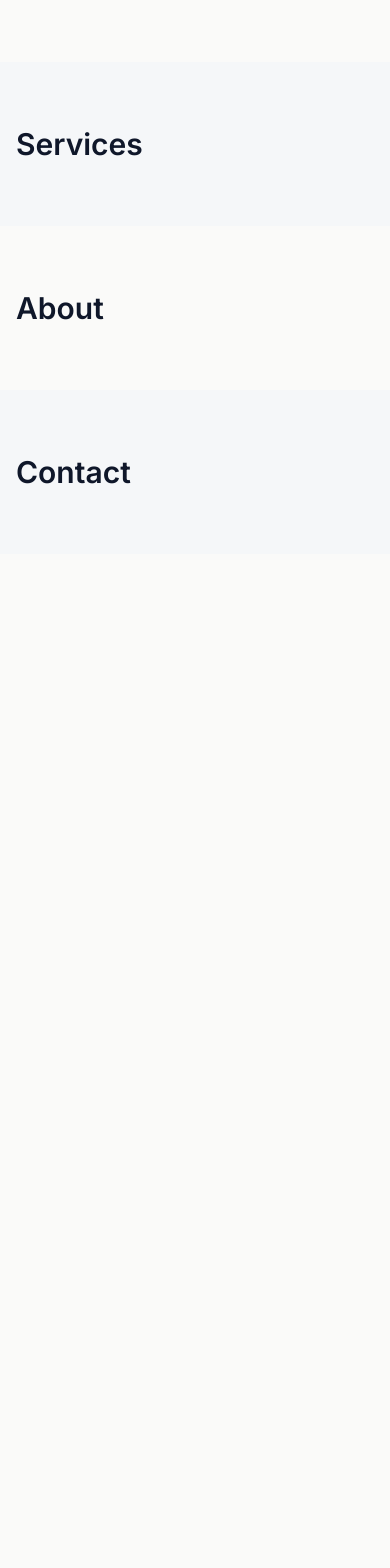
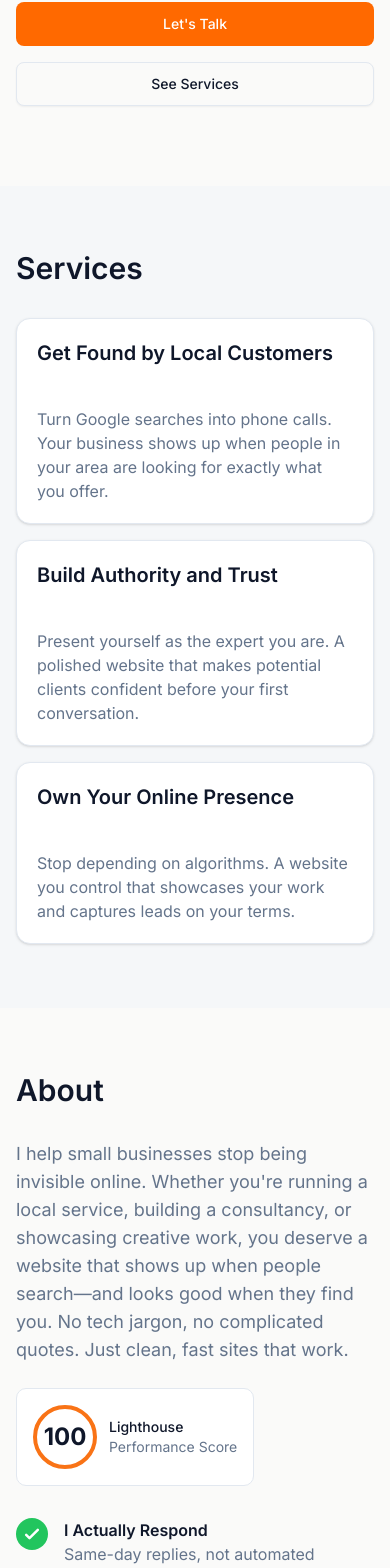
Before and after one commit to badjonz/jon-kumar-web-solutions-repo, a Next.js app: page / in a window 390 px wide. Shown: the part 418-1986 px from the top of the page. Before the commit the page ends 972 px from the top, so only its background shows below. Built offline with nearby package versions, Linux system fonts and the light colour scheme.

Commit message:
feat: Add Epic 2 content sections
- Add ServicesSection with 3 service cards and responsive grid
- Add AboutSection with trust signals and Lighthouse badge
- Update HeroSection with improved animations
- Update page.tsx to include all sections

Co-Authored-By: Claude Opus 4.5 <noreply@anthropic.com>

```diff
--- a/src/app/page.tsx
+++ b/src/app/page.tsx
@@ -1,43 +1,15 @@
+import { AboutSection } from "@/components/AboutSection";
 import { HeroSection } from "@/components/HeroSection";
+import { ServicesSection } from "@/components/ServicesSection";
 
 export default function Home() {
   return (
     <>
       <HeroSection />
 
-      {/* Services Section */}
-      <section
-        id="services"
-        aria-labelledby="services-heading"
-        className="py-16 lg:py-24 bg-muted/50"
-      >
-        <div className="mx-auto max-w-[1200px] px-4 md:px-6 lg:px-8">
-          <h2
-            id="services-heading"
-            className="text-3xl font-semibold text-foreground lg:text-4xl"
-          >
-            Services
-          </h2>
-          {/* Placeholder for services grid - Epic 2 */}
-        </div>
-      </section>
+      <ServicesSection />
 
-      {/* About Section */}
-      <section
-        id="about"
-        aria-labelledby="about-heading"
-        className="py-16 lg:py-24 bg-background"
-      >
-        <div className="mx-auto max-w-[1200px] px-4 md:px-6 lg:px-8">
-          <h2
-            id="about-heading"
-            className="text-3xl font-semibold text-foreground lg:text-4xl"
-          >
-            About
-          </h2>
-          {/* Placeholder for about content - Epic 2 */}
-        </div>
-      </section>
+      <AboutSection />
 
       {/* Contact Section */}
       <section
--- /dev/null
+++ b/src/components/AboutSection.tsx
@@ -0,0 +1,122 @@
+"use client";
+
+import { motion, useReducedMotion } from "framer-motion";
+
+type TrustSignal = {
+  id: string;
+  title: string;
+  description: string;
+};
+
+const trustSignals: TrustSignal[] = [
+  {
+    id: "responsive",
+    title: "I Actually Respond",
+    description:
+      "Same-day replies, not automated messages. You talk to me directly.",
+  },
+  {
+    id: "results",
+    title: "Results, Not Reports",
+    description:
+      "You'll see your business show up on Google, not just pretty charts.",
+  },
+  {
+    id: "ownership",
+    title: "You Own Everything",
+    description: "Your domain, your content, your code. No vendor lock-in.",
+  },
+  {
+    id: "speed",
+    title: "Built for Speed",
+    description:
+      "Every site I build scores 100 on Google's performance tests.",
+  },
+];
+
+const CheckmarkIcon = () => (
+  <div
+    className="flex-shrink-0 w-8 h-8 rounded-full bg-[var(--success)] flex items-center justify-center"
+    aria-hidden="true"
+  >
+    <svg
+      className="w-5 h-5 text-white"
+      fill="none"
+      viewBox="0 0 24 24"
+      stroke="currentColor"
+      strokeWidth={3}
+    >
+      <path strokeLinecap="round" strokeLinejoin="round" d="M5 13l4 4L19 7" />
+    </svg>
+  </div>
+);
+
+const TrustSignalItem = ({ signal }: { signal: TrustSignal }) => (
+  <div className="flex items-start gap-4">
+    <CheckmarkIcon />
+    <div>
+      <h3 className="font-semibold text-foreground">{signal.title}</h3>
+      <p className="text-muted-foreground">{signal.description}</p>
+    </div>
+  </div>
+);
+
+const LighthouseBadge = () => (
+  <div
+    className="inline-flex items-center gap-3 p-4 bg-card border border-border rounded-lg"
+    role="img"
+    aria-label="Lighthouse Performance Score: 100 out of 100"
+  >
+    <div className="w-16 h-16 rounded-full border-4 border-accent flex items-center justify-center">
+      <span className="text-2xl font-bold text-foreground">100</span>
+    </div>
+    <div className="text-sm">
+      <div className="font-medium text-foreground">Lighthouse</div>
+      <div className="text-muted-foreground">Performance Score</div>
+    </div>
+  </div>
+);
+
+export const AboutSection = () => {
+  const shouldReduceMotion = useReducedMotion();
+
+  return (
+    <motion.section
+      id="about"
+      aria-labelledby="about-heading"
+      className="py-16 lg:py-24 bg-background"
+      initial={shouldReduceMotion ? { opacity: 1, y: 0 } : { opacity: 0, y: 20 }}
+      whileInView={{ opacity: 1, y: 0 }}
+      viewport={{ once: true }}
+      transition={{ duration: shouldReduceMotion ? 0 : 0.3 }}
+    >
+      <div className="mx-auto max-w-[1200px] px-4 md:px-6 lg:px-8">
+        <h2
+          id="about-heading"
+          className="text-3xl font-semibold text-foreground lg:text-4xl mb-8 lg:mb-12"
+        >
+          About
+        </h2>
+        <div className="grid lg:grid-cols-2 gap-8 lg:gap-12">
+          {/* Left: Intro text + Badge */}
+          <div>
+            <p className="text-lg text-muted-foreground mb-6">
+              I help small businesses stop being invisible online. Whether
+              you&apos;re running a local service, building a consultancy, or
+              showcasing creative work, you deserve a website that shows up when
+              people search—and looks good when they find you. No tech jargon,
+              no complicated quotes. Just clean, fast sites that work.
+            </p>
+            <LighthouseBadge />
+          </div>
+          {/* Right: Trust signals */}
+          <div className="space-y-6">
+            {trustSignals.map((signal) => (
+              <TrustSignalItem key={signal.id} signal={signal} />
+            ))}
+          </div>
+        </div>
+      </div>
+    </motion.section>
+  );
+};
--- a/src/components/HeroSection.tsx
+++ b/src/components/HeroSection.tsx
@@ -1,38 +1,45 @@
 "use client";
 
 import { Button } from "./ui/button";
-import { motion } from "framer-motion";
+import { motion, useReducedMotion } from "framer-motion";
 
 export const HeroSection = () => {
+  const shouldReduceMotion = useReducedMotion();
+
   return (
     <motion.section
-      initial={{ opacity: 0, y: 20 }}
+      initial={shouldReduceMotion ? { opacity: 1, y: 0 } : { opacity: 0, y: 20 }}
       animate={{ opacity: 1, y: 0 }}
-      transition={{ duration: 0.3 }}
+      transition={{ duration: shouldReduceMotion ? 0 : 0.3 }}
       className="relative w-full py-20 md:py-32"
     >
       <div className="container mx-auto px-4 md:px-6">
         <div className="absolute top-0 left-1/2 -translate-x-1/2 w-1/3 h-1 bg-orange-500" />
         <div className="grid gap-6 text-center">
-          <h1 className="text-4xl font-bold tracking-tighter md:text-6xl">
+          <h1 className="text-[2.5rem] font-bold tracking-tighter md:text-[4rem]">
             Modern Web Solutions,{" "}
             <span className="text-orange-500">Expertly Delivered</span>
           </h1>
-          <p className="mx-auto max-w-[700px] text-lg text-slate-600">
+          <p className="mx-auto max-w-[700px] text-lg text-muted-foreground">
             From sleek designs to robust back-end systems, I build and deliver
             custom web solutions that drive business growth and user engagement.
           </p>
-          <div className="flex justify-center gap-4">
-            <a href="#contact">
-              <Button variant="default" size="lg">
-                Let&apos;s Talk
-              </Button>
-            </a>
-            <a href="#services">
-              <Button variant="outline" size="lg">
-                See Services
-              </Button>
-            </a>
+          <div className="flex flex-col sm:flex-row justify-center gap-4">
+            <Button
+              asChild
+              size="lg"
+              className="bg-orange-500 hover:bg-orange-600 text-white min-h-[44px]"
+            >
+              <a href="#contact">Let&apos;s Talk</a>
+            </Button>
+            <Button
+              asChild
+              variant="outline"
+              size="lg"
+              className="min-h-[44px]"
+            >
+              <a href="#services">See Services</a>
+            </Button>
           </div>
         </div>
       </div>
--- /dev/null
+++ b/src/components/ServicesSection.tsx
@@ -0,0 +1,73 @@
+"use client";
+
+import { motion, useReducedMotion } from "framer-motion";
+import { Card, CardHeader, CardTitle, CardContent } from "./ui/card";
+
+type Service = {
+  id: string;
+  title: string;
+  description: string;
+};
+
+const services: Service[] = [
+  {
+    id: "visibility",
+    title: "Get Found by Local Customers",
+    description:
+      "Turn Google searches into phone calls. Your business shows up when people in your area are looking for exactly what you offer.",
+  },
+  {
+    id: "authority",
+    title: "Build Authority and Trust",
+    description:
+      "Present yourself as the expert you are. A polished website that makes potential clients confident before your first conversation.",
+  },
+  {
+    id: "ownership",
+    title: "Own Your Online Presence",
+    description:
+      "Stop depending on algorithms. A website you control that showcases your work and captures leads on your terms.",
+  },
+];
+
+export const ServicesSection = () => {
+  const shouldReduceMotion = useReducedMotion();
+
+  return (
+    <motion.section
+      id="services"
+      aria-labelledby="services-heading"
+      className="py-16 lg:py-24 bg-muted/50"
+      initial={shouldReduceMotion ? { opacity: 1, y: 0 } : { opacity: 0, y: 20 }}
+      whileInView={{ opacity: 1, y: 0 }}
+      viewport={{ once: true }}
+      transition={{ duration: shouldReduceMotion ? 0 : 0.3 }}
+    >
+      <div className="mx-auto max-w-[1200px] px-4 md:px-6 lg:px-8">
+        <h2
+          id="services-heading"
+          className="text-3xl font-semibold text-foreground lg:text-4xl mb-8 lg:mb-12"
+        >
+          Services
+        </h2>
+        <div className="grid grid-cols-1 lg:grid-cols-3 gap-4 lg:gap-6">
+          {services.map((service) => (
+            <Card
+              key={service.id}
+              className="!py-5 !px-5 lg:!py-6 lg:!px-6 hover:shadow-lg hover:border-orange-500 focus-within:ring-2 focus-within:ring-orange-500 focus-within:ring-offset-2 transition-all duration-150"
+            >
+              <CardHeader className="p-0">
+                <CardTitle className="text-xl text-card-foreground">
+                  {service.title}
+                </CardTitle>
+              </CardHeader>
+              <CardContent className="p-0 pt-2">
+                <p className="text-muted-foreground">{service.description}</p>
+              </CardContent>
+            </Card>
+          ))}
+        </div>
+      </div>
+    </motion.section>
+  );
+};
```
